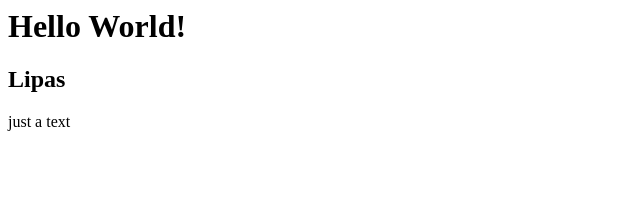
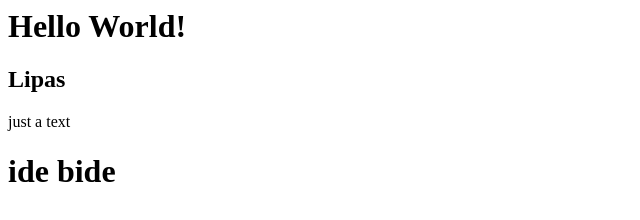
Before and after one commit to crimso/myapps-sample, a plain HTML site: page index.html in a window 1280 px wide. Shown: the whole page, without its empty margins (0-640 px from the left). Drawn offline with Linux system fonts and the light colour scheme.

```diff
--- a/index.html
+++ b/index.html
@@ -9,6 +9,7 @@
     <h1>Hello World!</h1>
     <h2>Lipas</h2>
     <p>just a text</p>
+    <h1>ide bide</h1>
 
 </body>
 </html>
```
Also changed, not shown: 1 other file.
